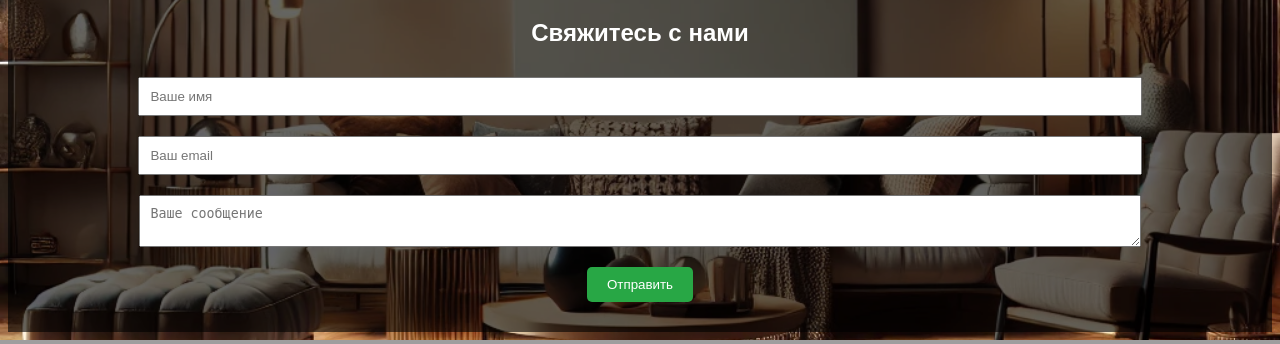
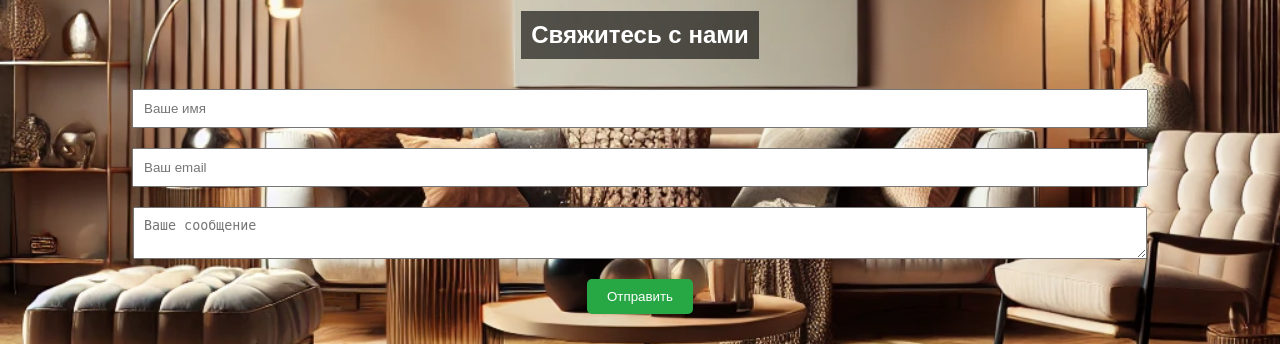
Before and after one commit to Ali-Maraz/mevis-shop, a Python web app: template templates/home.html in a window 1280 px wide. Shown: the part 637-981 px from the top of the page. Run offline with Jinja, Linux system fonts and the light colour scheme; the template is opened without the code that fills it, so the values that code supplies are empty.

Commit message:
Correct contact section layout

```diff
--- a/static/style.css
+++ b/static/style.css
@@ -2,13 +2,15 @@ body {
     font-family: Arial, sans-serif;
     background: url('../static/header-bg.jpg') no-repeat center center fixed;
     background-size: cover;
+    color: white;
+    margin: 0;
+    padding: 0;
 }
 
 .header {
     text-align: center;
     padding: 20px;
     background-color: rgba(0, 0, 0, 0.6);
-    color: white;
 }
 
 .logo {
@@ -47,14 +49,14 @@ body {
 }
 
 .contact-section {
-    background-color: rgba(0, 0, 0, 0.6);
     padding: 20px;
     text-align: center;
 }
 
 .contact-title {
-    color: white;
-    margin-bottom: 20px;
+    background-color: rgba(0, 0, 0, 0.6);
+    padding: 10px;
+    display: inline-block;
 }
 
 .contact-form {
```
Also changed, not shown: templates/home.html (line endings or trailing spaces).
